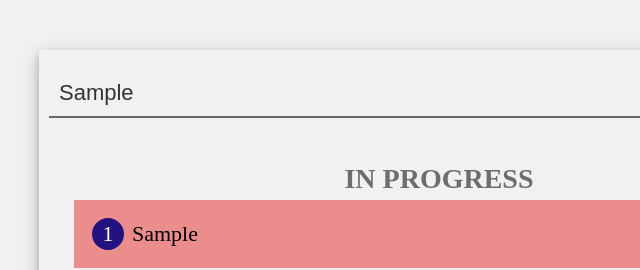
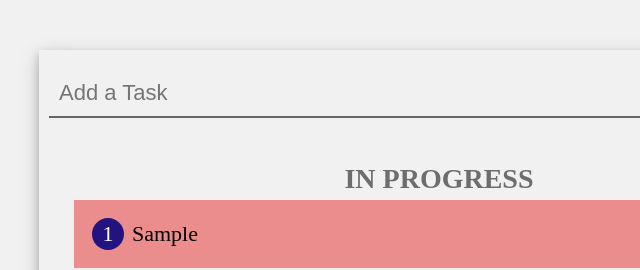
Before and after one commit to GSG-G13/Heba-Abdallah, a plain HTML site: page index.html in a window 1280 px wide. Both pictures are taken after typing "Sample" into the empty fields and a click on the button "Add". Shown: the top 270 px of the page, 201-841 px from the left. Drawn offline with Linux system fonts and the light colour scheme; files that its build step writes are made by us from their sources.

Commit message:
js code Relates #3

```diff
--- a/index.html
+++ b/index.html
@@ -4,7 +4,7 @@
   <meta charset="UTF-8">
   <title>To Do List App</title>
   <link href="https://stackpath.bootstrapcdn.com/font-awesome/4.7.0/css/font-awesome.min.css" rel="stylesheet">
-  <link rel="stylesheet" href="css/style.css">
+  <link rel="stylesheet" href="style.css">
 </head>
 <body>
 	<div class="container">
--- a/js.js
+++ b/js.js
@@ -1,8 +1,32 @@
 
 const input = document.querySelector('input');
 const btn = document.querySelector('.addTask > button');
+btn.addEventListener('click', addList);
 
-btn.addEventListener('click', addList);
+
+
+// Empty Array To Store The Tasks
+let arrayOfTasks = [];
+
+// Check if Theres Tasks In Local Storage
+if (localStorage.getItem("tasks")) {
+  arrayOfTasks = JSON.parse(localStorage.getItem("tasks"));
+}
+
+// Trigger Get Data From Local Storage Function
+getDataFromStorage();
+
+console.log(arrayOfTasks)
+// Add Task
+btn.onclick = function () {
+    if (input.value !== "") {
+      addTaskToArray(input.value); // Add Task To Array Of Tasks
+      input.value = ""; // Empty Input Field after adding
+    }
+
+  };
+
+
 
 function addList(e) {
 
@@ -36,3 +60,28 @@ function addList(e) {
         parent.remove();
     });
 }
+
+function addTaskToArray(taskText) {
+    // Task Data
+    const task = {
+      id: Date.now(),
+      title: taskText,
+      completed: false,
+    };
+    // Push Task To Array Of Tasks
+    arrayOfTasks.push(task);
+    // Add Tasks To Local Storage
+    addToLocalStorage(arrayOfTasks);
+  }
+
+  function addToLocalStorage(arrayOfTasks) {
+    window.localStorage.setItem("tasks", JSON.stringify(arrayOfTasks));
+  }
+
+  function getDataFromStorage() {
+    let data = window.localStorage.getItem("tasks");
+    if (data) {
+      let tasks = JSON.parse(data);
+      addList(tasks);
+    }
+  }
--- a/style.css
+++ b/style.css
@@ -65,7 +65,9 @@ ol li{
 	counter-increment: my-counter;
 }
 ol.Completed li{
-	background: #00ff62;
+	background: #7ab37e;
+	color: #fff;
+	text-decoration: line-through;
 }
 ol li::before{
 	content: counter(my-counter);
```
